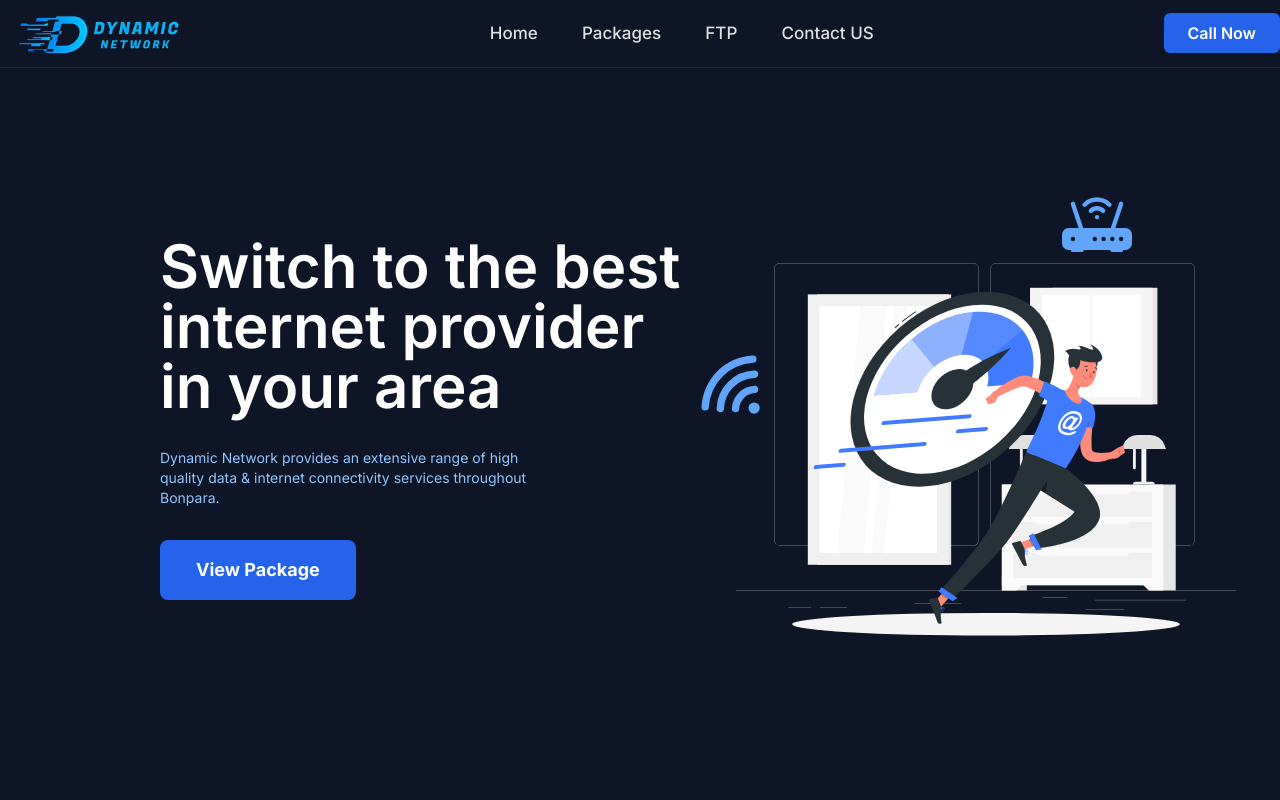
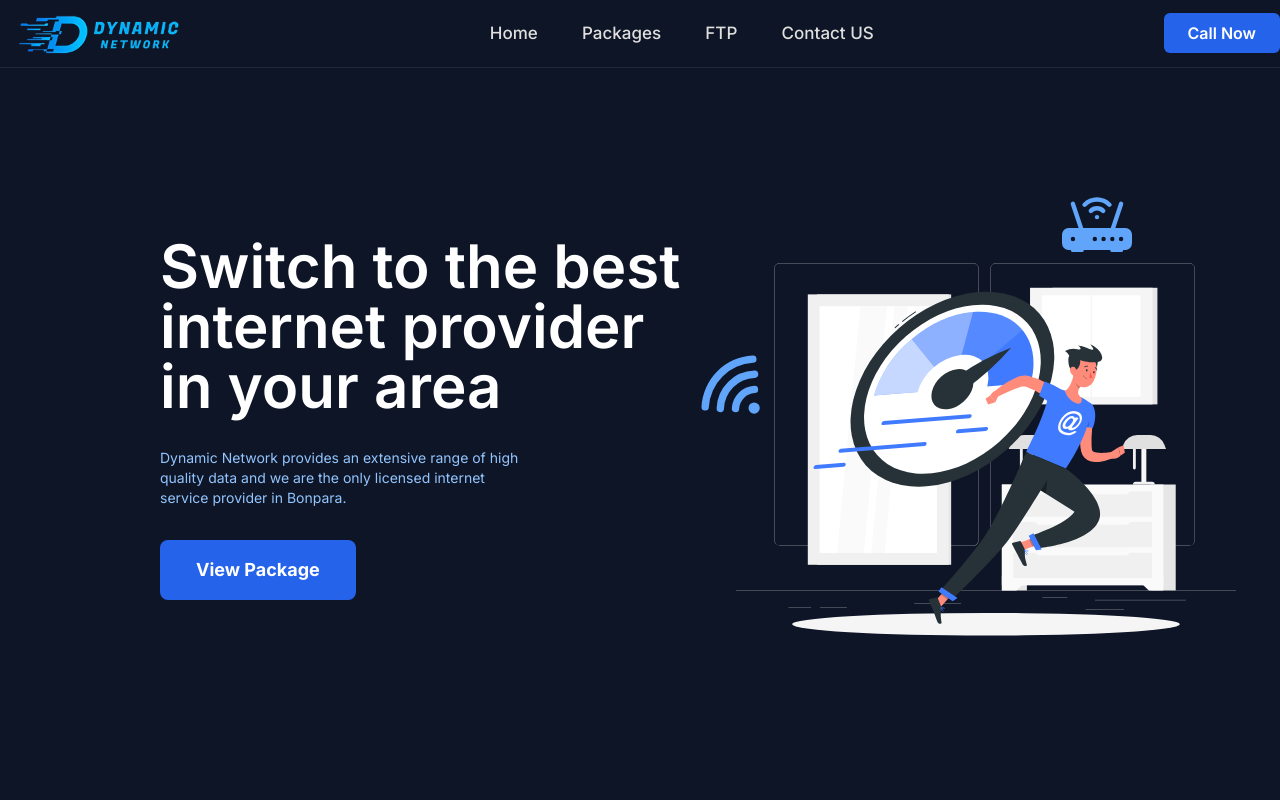
Before and after one commit to smanas1/dynamicnetwork, a Next.js app: page / in a window 1280 px wide. Shown: the top 800 px of the page. Built offline with nearby package versions, Linux system fonts and the light colour scheme.

Commit message:
text update

```diff
--- a/app/components/Footer.js
+++ b/app/components/Footer.js
@@ -2,7 +2,7 @@ import Link from "next/link";
 
 const Footer = () => {
   const date = new Date();
-  console.log(date.getFullYear());
+
   return (
     <div className="flex justify-center text-center items-center py-2 bg-[#0E1527] text-white">
       <p className="text-sm">
--- a/app/components/Hero.js
+++ b/app/components/Hero.js
@@ -15,8 +15,8 @@ const Hero = () => {
           Switch to the best internet provider in your area
         </h1>
         <p className="lg:pe-5 md:text-sm text-sm max-md:text-center md:pe-0 mt-4 lg:text-sm xl:pe-20 md:mt-5 lg:mt-8 text-blue-300">
-          Dynamic Network provides an extensive range of high quality data &
-          internet connectivity services throughout Bonpara.
+          Dynamic Network provides an extensive range of high quality data and
+          we are the only licensed internet service provider in Bonpara.
         </p>
         <div>
           <Link href="/packages">
```
